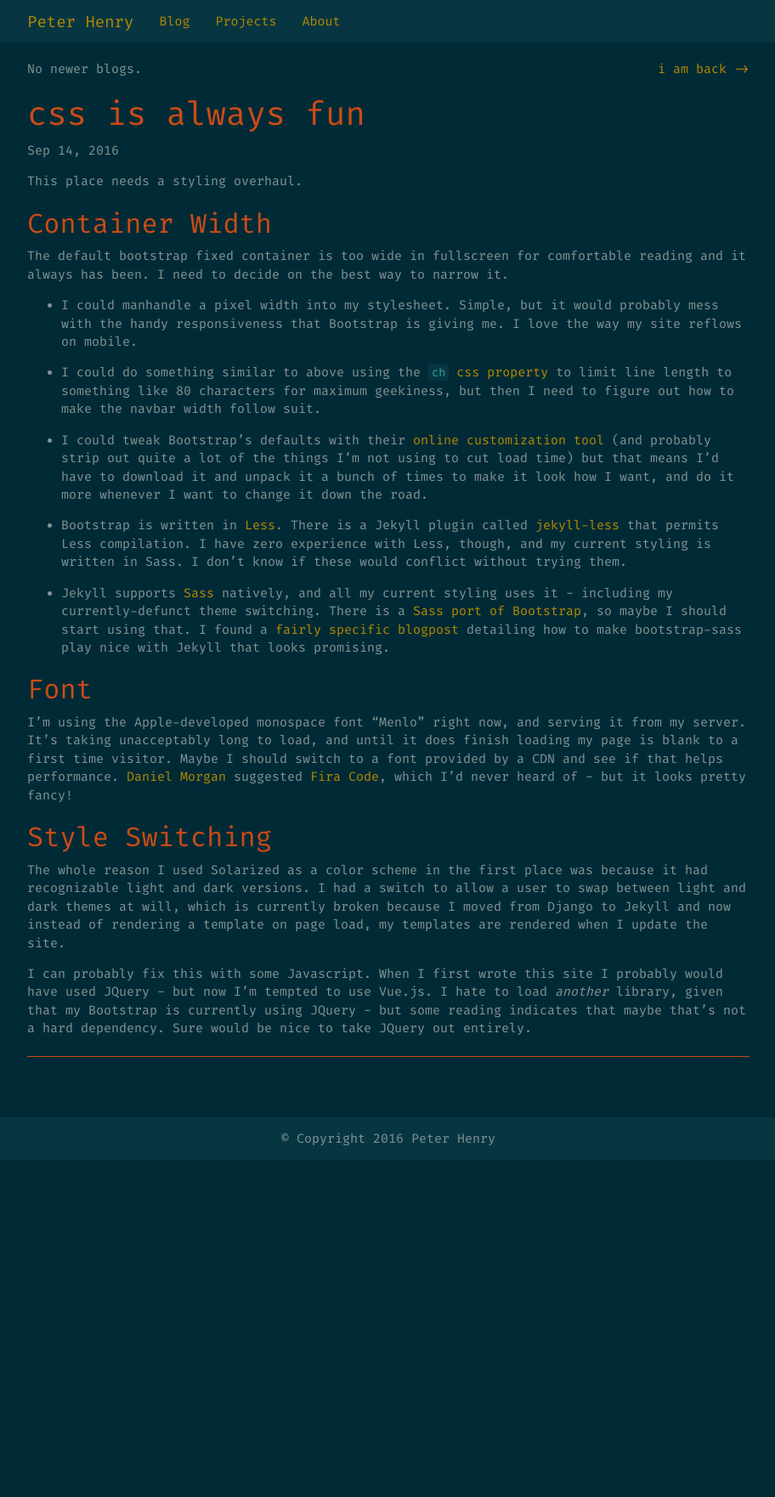
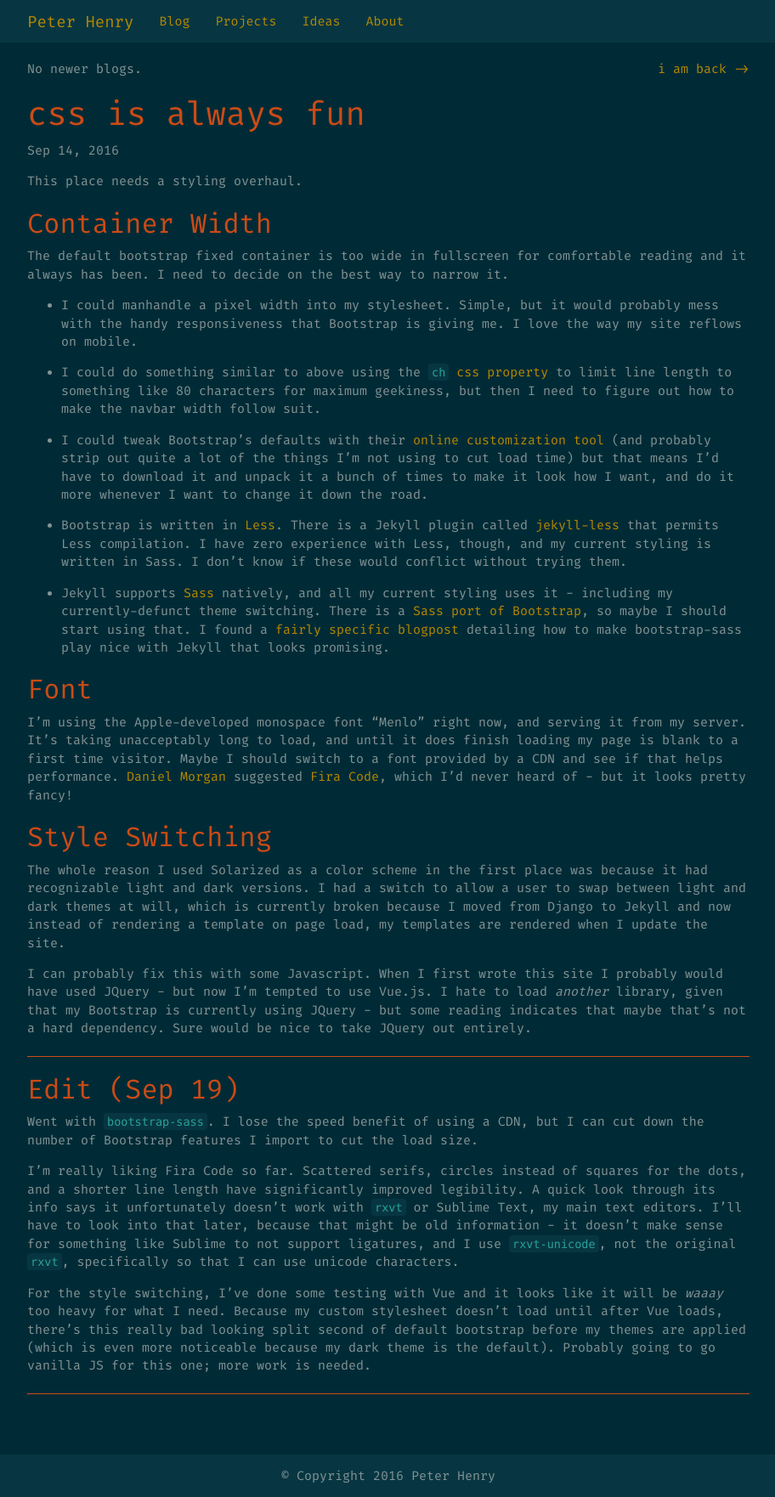
Before and after one commit to mosbasik/portfolio-jekyll, a Jekyll site: the page built from _posts/2016-09-14-css-is-always-fun.markdown, in a window 1280 px wide. Shown: the whole page at 85% size, without its empty margins (183-1095 px from the left). Built offline with Jekyll 4.4.1, drawn with Linux system fonts in a browser that asks for light colours; nearby versions of some CDN libraries; some web fonts are replaced; comment, search, counter and statistics services are not loaded; before the commit the page ends 1365 px from its top, so only the background shows below that.

Commit message:
added ideas page, updated css blog, front page title priority adjust

```diff
--- a/_includes/head.html
+++ b/_includes/head.html
@@ -15,7 +15,6 @@
   <link rel="mask-icon" href="/safari-pinned-tab.svg" color="#b58900">
   <meta name="theme-color" content="#ffffff">
 
-  <!-- <link rel="stylesheet" href="{{ "/css/main.css" | prepend: site.baseurl }}"> -->
   <link rel="canonical" href="{{ page.url | replace:'index.html','' | prepend: site.baseurl | prepend: site.url }}">
   <link rel="alternate" type="application/rss+xml" title="{{ site.title }}" href="{{ "/feed.xml" | prepend: site.baseurl | prepend: site.url }}">
 
@@ -23,4 +22,5 @@
 
   <link rel="stylesheet" href="/css/bootstrap.css">
   <link rel="stylesheet" href="/css/portfolio.css">
+
 </head>
--- a/_includes/navbar.html
+++ b/_includes/navbar.html
@@ -16,8 +16,15 @@
             <ul class="nav navbar-nav">
                 <li><a href="/blogs" target="_self">Blog</a></li>
                 <li><a href="/projects" target="_self">Projects</a></li>
+                <li><a href="/ideas" target="_self">Ideas</a></li>
                 <li><a href="/about" target="_self">About</a></li>
             </ul>
+            <!--
+            <div class="navbar-form navbar-right">
+                <input type="hidden" name="theme" value="{{ inactive_theme }}">
+                <button type="submit" class="btn btn-default" {% raw %}@click="toggleTheme"{% endraw %}>toggle theme =>></button>
+            </div>
+            -->
         </div><!-- /.navbar-collapse -->
     </div><!-- /.container-fluid -->
 </nav>
--- a/_posts/2016-09-14-css-is-always-fun.markdown
+++ b/_posts/2016-09-14-css-is-always-fun.markdown
@@ -31,3 +31,13 @@
 The whole reason I used Solarized as a color scheme in the first place was because it had recognizable light and dark versions.  I had a switch to allow a user to swap between light and dark themes at will, which is currently broken because I moved from Django to Jekyll and now instead of rendering a template on page load, my templates are rendered when I update the site.
 
 I can probably fix this with some Javascript.  When I first wrote this site I probably would have used JQuery - but now I'm tempted to use Vue.js.  I hate to load _another_ library, given that my Bootstrap is currently using JQuery - but some reading indicates that maybe that's not a hard dependency.  Sure would be nice to take JQuery out entirely.
+
+- - -
+
+## Edit (Sep 19)
+
+Went with `bootstrap-sass`.  I lose the speed benefit of using a CDN, but I can cut down the number of Bootstrap features I import to cut the load size.
+
+I'm really liking Fira Code so far.  Scattered serifs, circles instead of squares for the dots, and a shorter line length have significantly improved legibility.  A quick look through its info says it unfortunately doesn't work with `rxvt` or Sublime Text, my main text editors.  I'll have to look into that later, because that might be old information - it doesn't make sense for something like Sublime to not support ligatures, and I use `rxvt-unicode`, not the original `rxvt`, specifically so that I can use unicode characters.
+
+For the style switching, I've done some testing with Vue and it looks like it will be _waaay_ too heavy for what I need.  Because my custom stylesheet doesn't load until after Vue loads, there's this really bad looking split second of default bootstrap before my themes are applied (which is even more noticeable because my dark theme is the default).  Probably going to go vanilla JS for this one; more work is needed.
--- /dev/null
+++ b/ideas/index.html
@@ -0,0 +1,6 @@
+---
+layout: base
+---
+
+{% capture ideas %}{% include ideas_index.md %}{% endcapture %}
+{{ ideas | markdownify }}
--- a/index.html
+++ b/index.html
@@ -18,7 +18,7 @@
         <div class="col-xs-12">
           <a target="_self" href="{{ blog.url }}"></a>
           <h5>{{ blog.date | date_to_string }}</h5>
-          <h2>{{ blog.title }}</h2>
+          <h3>{{ blog.title }}</h3>
           <span>{{ blog.body|striptags|truncatewords:50 }}</span>
           <span>{{ blog.excerpt }}</span>
         </div>
@@ -46,7 +46,7 @@
         <div class="col-xs-12">
           <a target="_self" href="{{ project.url }}"></a>
           <h5>{{ project.date | date_to_string }}</h5>
-          <h2>{{ project.title }}</h2>
+          <h3>{{ project.title }}</h3>
           <span>{{ project.body|striptags|truncatewords:50 }}</span>
           <span>{{ project.excerpt }}</span>
         </div>
```
Also changed, not shown: _includes/ideas_index.md (added, +22 -0 lines), js/portfolio.js (added).
